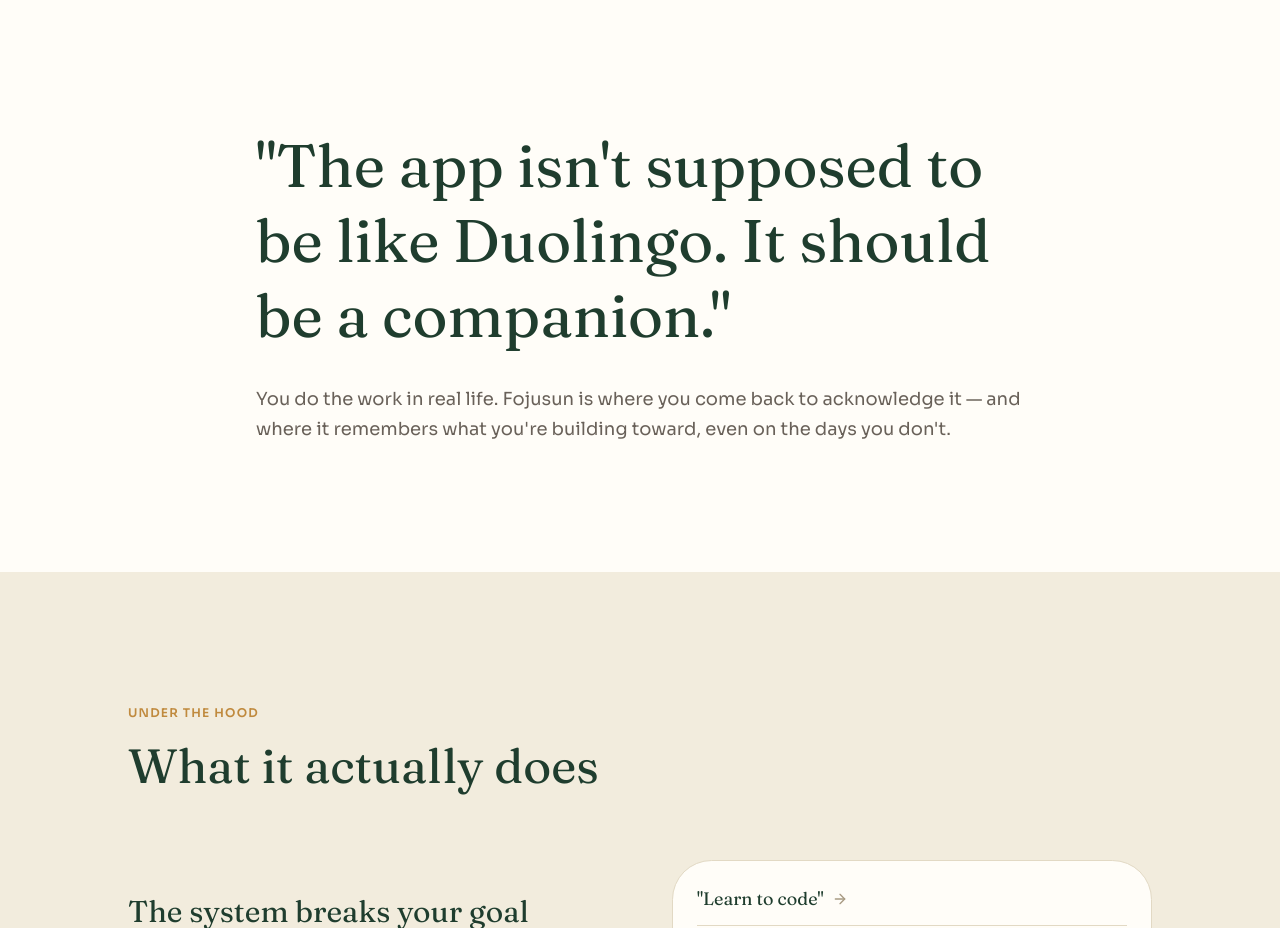
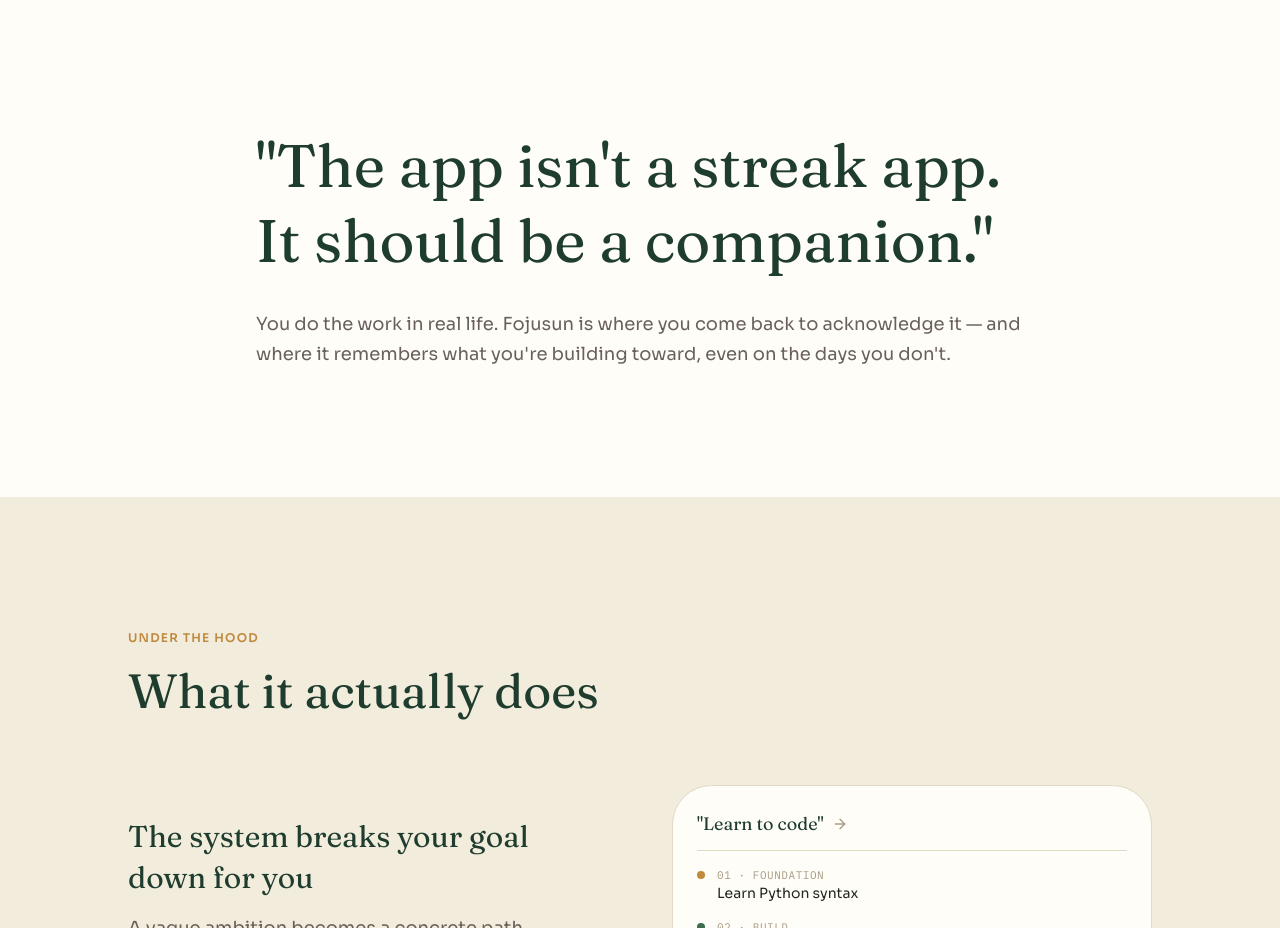
Before and after one commit to inioluwa241/Goal-OS-website, a Next.js app: page / in a window 1280 px wide. Shown: the part 2420-3348 px from the top of the page. Built offline with nearby package versions, Linux system fonts and the light colour scheme; no server answers.

Commit message:
typo correct

```diff
--- a/app/page.tsx
+++ b/app/page.tsx
@@ -78,8 +78,8 @@ export default function Home() {
             className="space-y-8"
           >
             <p className="font-serif text-5xl md:text-6xl leading-tight text-[#1F3D2E]">
-              &quot;The app isn&apos;t supposed to be like Duolingo. It should
-              be a companion.&quot;
+              &quot;The app isn&apos;t a streak app. It should be a
+              companion.&quot;
             </p>
 
             <p className="text-lg text-[#696159] leading-relaxed">
```
